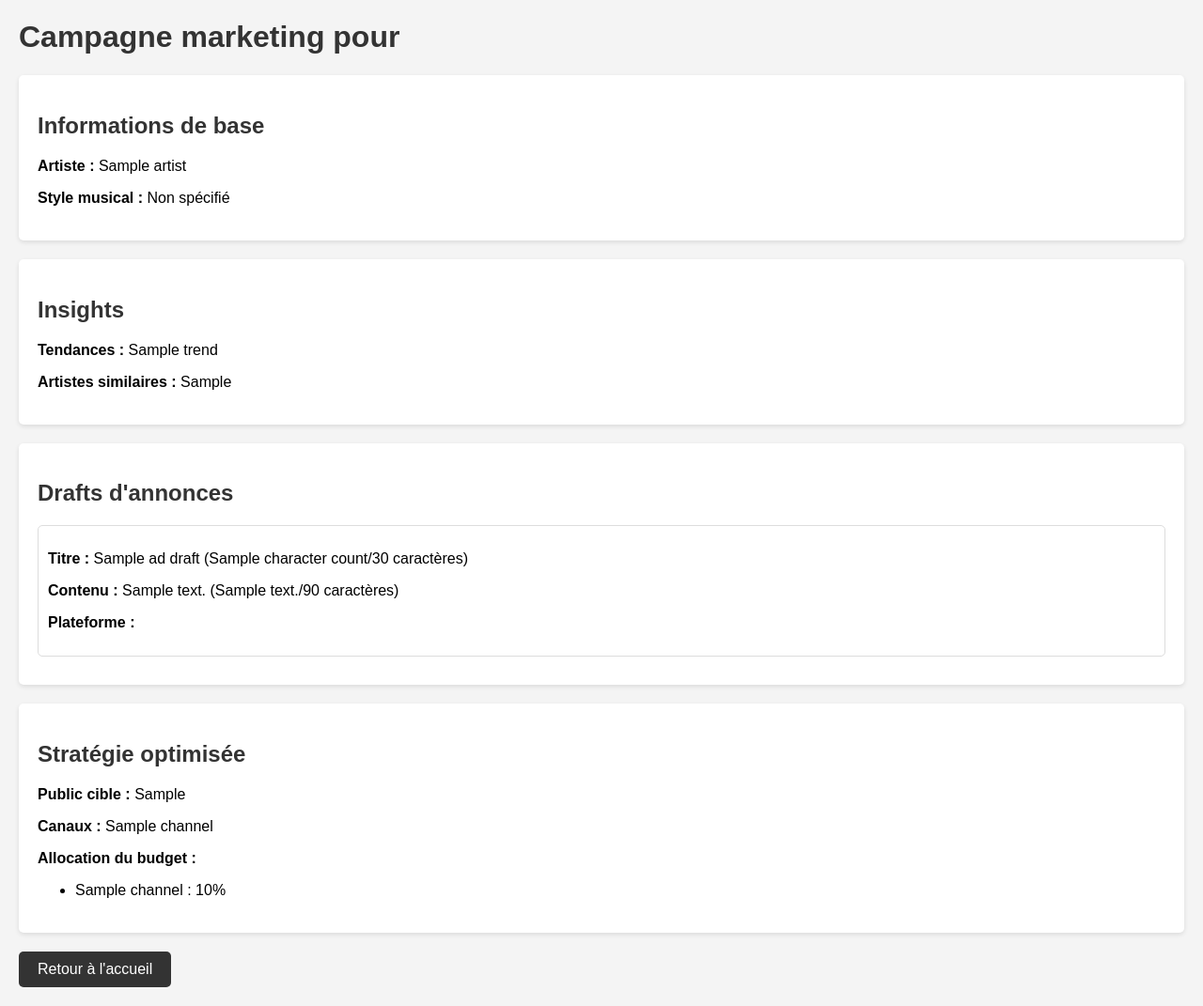
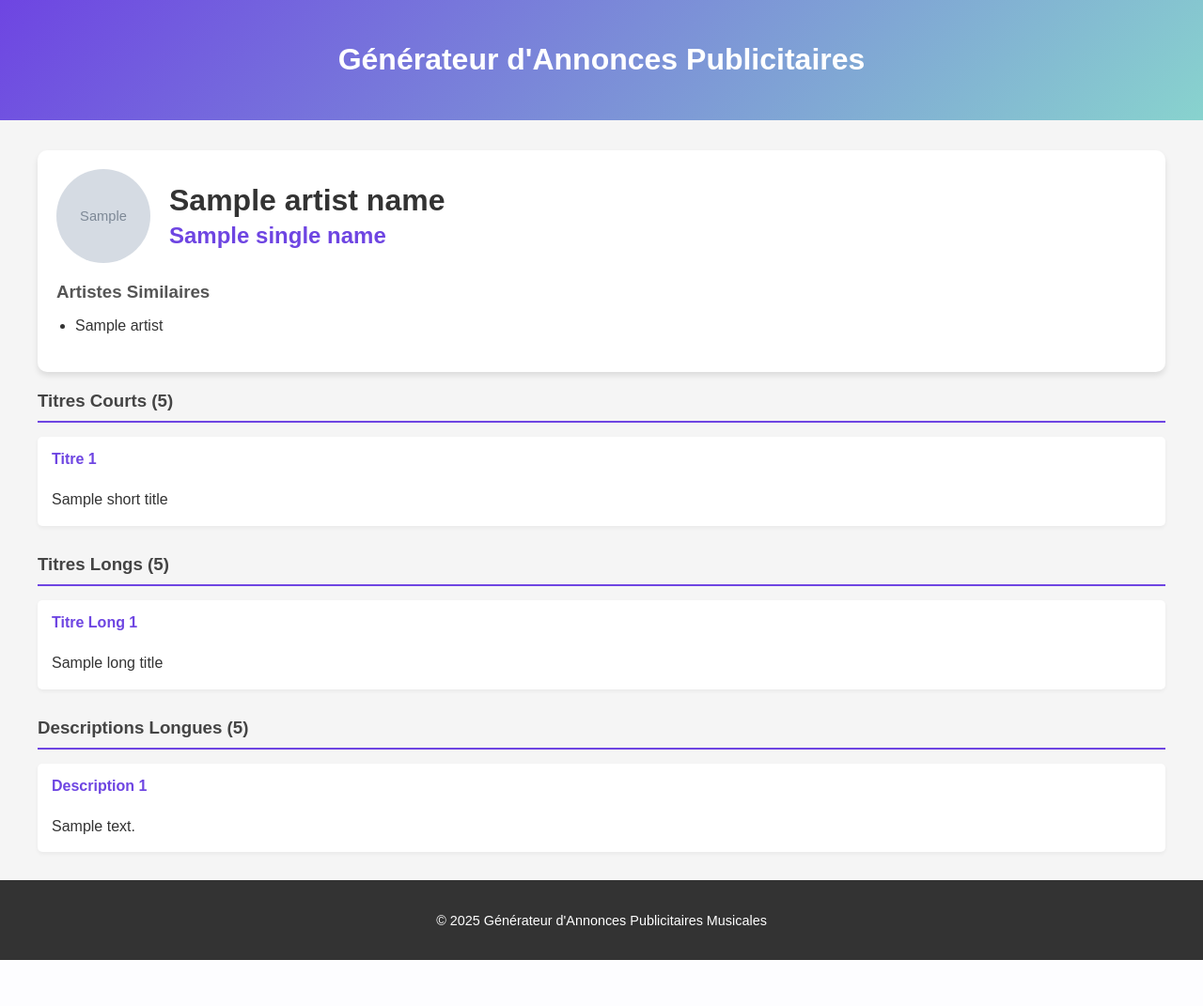
Before and after one commit to DenisAIagent/Bandstream-AiAgent, a Flask app: template campaign_supervisor/templates/results.html in a window 1280 px wide. Shown: the whole page at 94% size. After the commit the page ends 1022 px from the top, so only its background shows below. Run offline with Flask 2, Linux system fonts and the light colour scheme; the template is opened without the code that fills it: most values are stand-ins (such as "Sample title", 1, 10 or a date in 2020); grey boxes marked "Sample" are stand-in pictures.

Commit message:
Update results.html
MAJ du template pour un meilleur rendu et pertinence

```diff
--- a/campaign_supervisor/templates/results.html
+++ b/campaign_supervisor/templates/results.html
@@ -3,91 +3,177 @@
 <head>
     <meta charset="UTF-8">
     <meta name="viewport" content="width=device-width, initial-scale=1.0">
-    <title>Résultats de la campagne</title>
+    <title>Générateur d'Annonces Publicitaires Musicales</title>
     <style>
         body {
-            font-family: Arial, sans-serif;
-            margin: 20px;
-            background-color: #f4f4f4;
-        }
-        h1, h2 {
+            font-family: 'Arial', sans-serif;
+            margin: 0;
+            padding: 0;
+            background-color: #f5f5f5;
             color: #333;
         }
-        .section {
-            background-color: #fff;
+        header {
+            background: linear-gradient(135deg, #6e45e2, #88d3ce);
+            color: white;
+            text-align: center;
+            padding: 1.5rem 0;
+            margin-bottom: 2rem;
+        }
+        .container {
+            max-width: 1200px;
+            margin: 0 auto;
+            padding: 0 20px;
+        }
+        .artist-info {
+            background-color: white;
+            border-radius: 10px;
             padding: 20px;
+            box-shadow: 0 4px 6px rgba(0, 0, 0, 0.1);
             margin-bottom: 20px;
+        }
+        .artist-header {
+            display: flex;
+            align-items: center;
+            margin-bottom: 20px;
+        }
+        .artist-image {
+            width: 100px;
+            height: 100px;
+            border-radius: 50%;
+            background-color: #e0e0e0;
+            margin-right: 20px;
+            background-size: cover;
+            background-position: center;
+        }
+        .artist-details h1 {
+            margin: 0;
+            font-size: 2rem;
+            color: #333;
+        }
+        .artist-details h2 {
+            margin: 5px 0 0;
+            font-size: 1.5rem;
+            color: #6e45e2;
+        }
+        .similar-artists {
+            margin-bottom: 20px;
+        }
+        .similar-artists h3 {
+            margin-bottom: 10px;
+            color: #555;
+        }
+        .similar-artists ul {
+            list-style-type: disc;
+            padding-left: 20px;
+        }
+        .similar-artists li {
+            margin-bottom: 5px;
+        }
+        .content-section {
+            margin-bottom: 30px;
+        }
+        .content-section h3 {
+            border-bottom: 2px solid #6e45e2;
+            padding-bottom: 10px;
+            margin-bottom: 15px;
+            color: #444;
+        }
+        .content-box {
+            background-color: white;
             border-radius: 5px;
-            box-shadow: 0 2px 5px rgba(0, 0, 0, 0.1);
+            padding: 15px;
+            margin-bottom: 15px;
+            box-shadow: 0 2px 4px rgba(0, 0, 0, 0.05);
         }
-        .ad-draft {
-            border: 1px solid #ddd;
-            padding: 10px;
-            margin-bottom: 10px;
-            border-radius: 5px;
+        .content-box h4 {
+            margin-top: 0;
+            color: #6e45e2;
         }
-        .button {
-            display: inline-block;
-            padding: 10px 20px;
+        .content-box p {
+            margin-bottom: 0;
+            line-height: 1.6;
+        }
+        footer {
+            text-align: center;
+            padding: 20px;
             background-color: #333;
-            color: #fff;
-            text-decoration: none;
-            border-radius: 5px;
+            color: white;
+            font-size: 0.9rem;
         }
     </style>
 </head>
 <body>
-    <h1>Campagne marketing pour</h1>
+    <header>
+        <div class="container">
+            <h1>Générateur d'Annonces Publicitaires</h1>
+        </div>
+    </header>
 
-    <div class="section">
-        <h2>Informations de base</h2>
-        <p><strong>Artiste :</strong> {{ artist | default("Non spécifié") }}</p>
-        <p><strong>Style musical :</strong> {{ style | default("Non spécifié") }}</p>
+    <div class="container">
+        <div class="artist-info">
+            <div class="artist-header">
+                <div class="artist-image" id="artist-image"></div>
+                <div class="artist-details">
+                    <h1 id="artist-name">{{ artist_name }}</h1>
+                    <h2 id="single-name">{{ single_name }}</h2>
+                </div>
             </div>
 
-    <div class="section">
-        <h2>Insights</h2>
-        {% if analysis %}
-            <p><strong>Tendances :</strong> {{ analysis.trends | join(", ") | default("Aucune tendance disponible") }}</p>
-            <p><strong>Artistes similaires :</strong> {{ analysis.lookalike_artists | join(", ") | default("Aucun artiste similaire disponible") }}</p>
-        {% else %}
-            <p>Aucune donnée d'analyse disponible.</p>
-        {% endif %}
+            <div class="similar-artists">
+                <h3>Artistes Similaires</h3>
+                <ul id="similar-artists-list">
+                    {% for artist in similar_artists %}
+                    <li>{{ artist }}</li>
+                    {% endfor %}
+                </ul>
+            </div>
         </div>
 
-    <div class="section">
-        <h2>Drafts d'annonces</h2>
-        {% if ad_drafts %}
-            {% for ad in ad_drafts %}
-                <div class="ad-draft">
-                    <p><strong>Titre :</strong> {{ ad.title | default("Titre non spécifié") }} ({{ ad.character_counts.title | default(0) }}/30 caractères)</p>
-                    <p><strong>Contenu :</strong> {{ ad.content | default("Contenu non spécifié") }} ({{ ad.character_counts.content | default(0) }}/90 caractères)</p>
-                    <p><strong>Plateforme :</strong> {{ ad.platform | default("Plateforme non spécifiée") }}</p>
+        <div class="content-section">
+            <h3>Titres Courts (5)</h3>
+            {% for title in short_titles %}
+            <div class="content-box">
+                <h4>Titre {{ loop.index }}</h4>
+                <p>{{ title }}</p>
             </div>
             {% endfor %}
-        {% else %}
-            <p>Aucune annonce disponible.</p>
-        {% endif %}
         </div>
 
-    <div class="section">
-        <h2>Stratégie optimisée</h2>
-        {% if strategy %}
-            <p><strong>Public cible :</strong> {{ strategy.target_audience | default("Non spécifié") }}</p>
-            <p><strong>Canaux :</strong> {{ strategy.channels | join(", ") | default("Aucun canal spécifié") }}</p>
-            <p><strong>Allocation du budget :</strong></p>
-            <ul>
-                {% for channel, allocation in strategy.budget_allocation.items() %}
-                    <li>{{ channel }} : {{ (allocation * 100) | round(2) }}%</li>
-                {% else %}
-                    <li>Aucune allocation de budget spécifiée.</li>
+        <div class="content-section">
+            <h3>Titres Longs (5)</h3>
+            {% for title in long_titles %}
+            <div class="content-box">
+                <h4>Titre Long {{ loop.index }}</h4>
+                <p>{{ title }}</p>
+            </div>
             {% endfor %}
-            </ul>
-        {% else %}
-            <p>Aucune stratégie optimisée disponible.</p>
-        {% endif %}
         </div>
 
-    <a href="/" class="button">Retour à l'accueil</a>
+        <div class="content-section">
+            <h3>Descriptions Longues (5)</h3>
+            {% for description in long_descriptions %}
+            <div class="content-box">
+                <h4>Description {{ loop.index }}</h4>
+                <p>{{ description }}</p>
+            </div>
+            {% endfor %}
+        </div>
+    </div>
+
+    <footer>
+        <div class="container">
+            <p>© 2025 Générateur d'Annonces Publicitaires Musicales</p>
+        </div>
+    </footer>
+
+    <script>
+        // Script pour définir l'image de l'artiste si disponible
+        document.addEventListener('DOMContentLoaded', function() {
+            const artistImageUrl = "{{ artist_image_url }}";
+            if (artistImageUrl) {
+                document.getElementById('artist-image').style.backgroundImage = `url(${artistImageUrl})`;
+            }
+        });
+    </script>
 </body>
 </html>
```
Lines whose indentation alone changed are shown as unchanged.
